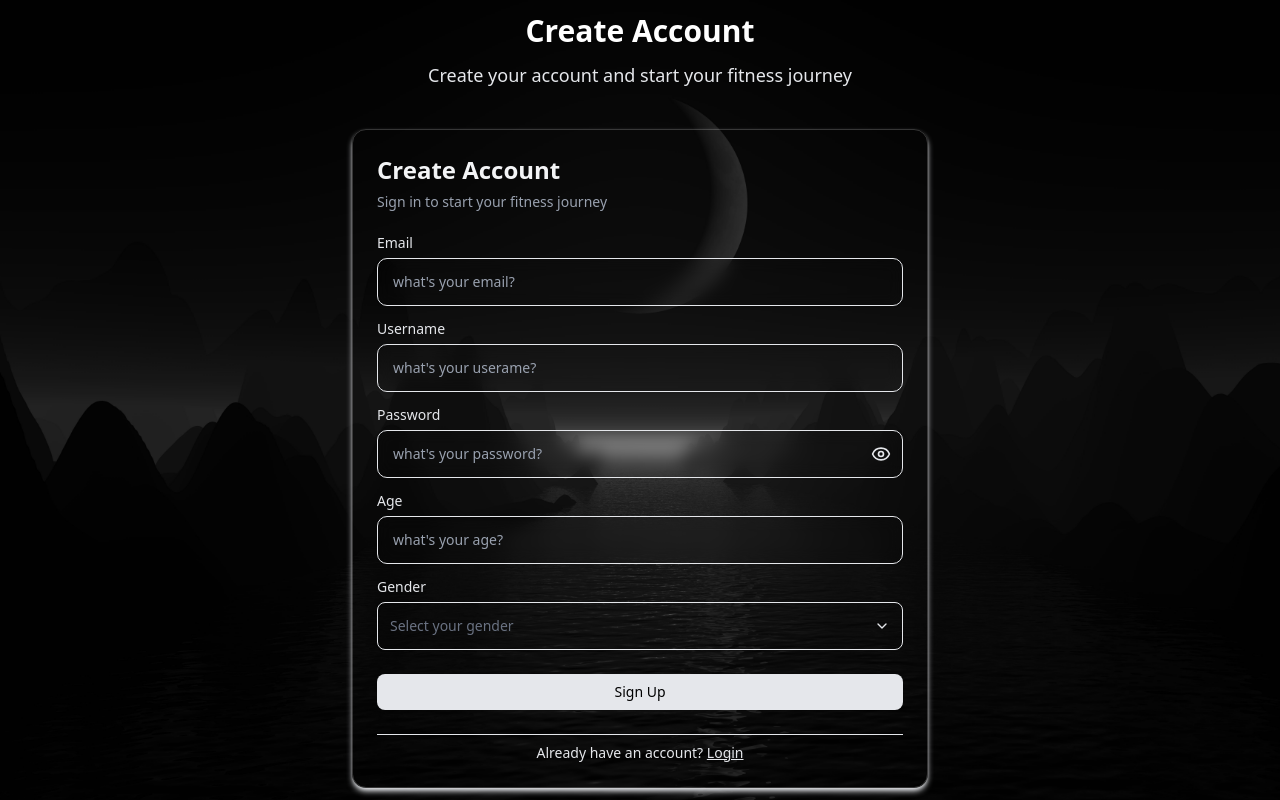
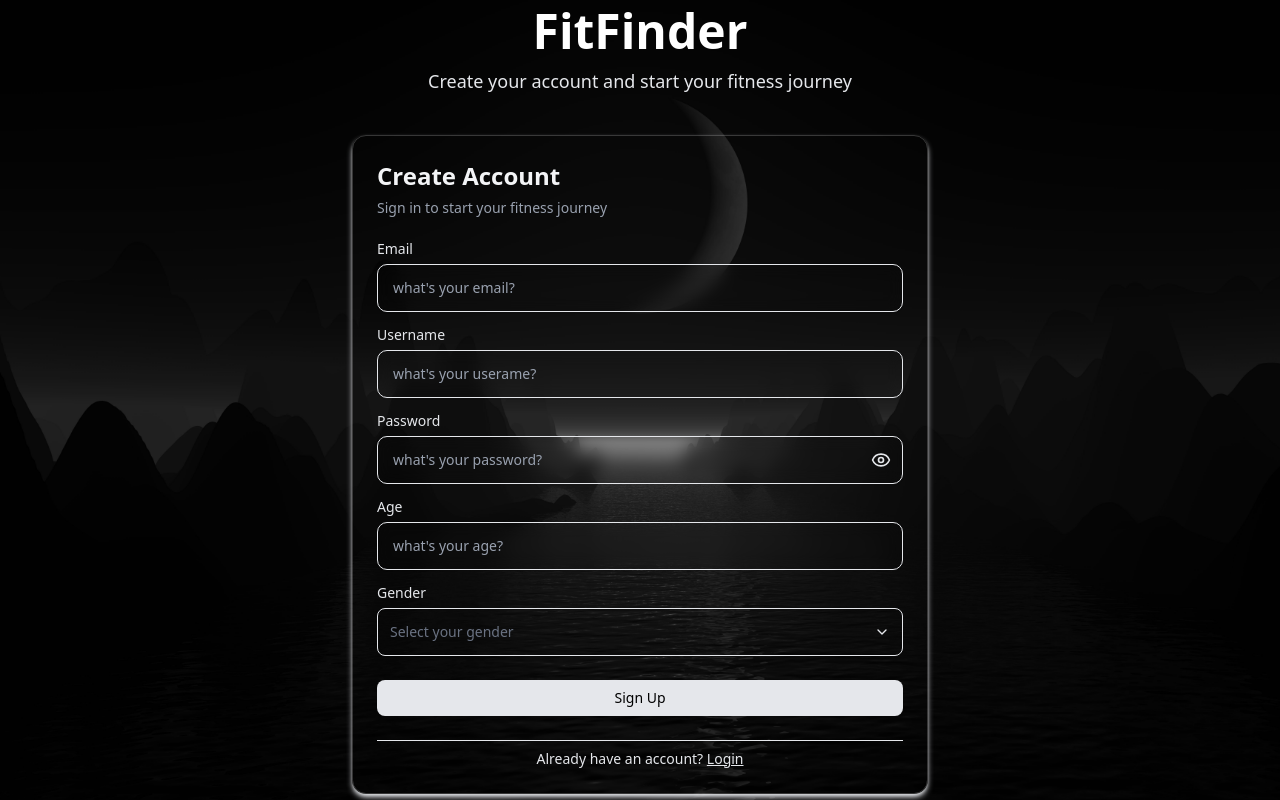
Before and after one commit to ugenee/FitFinder, a React (Vite) app: page /signup in a window 1280 px wide. Built offline with nearby package versions, Linux system fonts and the light colour scheme.

Commit message:
feat(login/signup): add bounce animations to both forms and refine validations

```diff
--- a/src/App.tsx
+++ b/src/App.tsx
@@ -1,9 +1,11 @@
 import { Routes, Route, Navigate } from "react-router-dom"
 import LoginPage from "./components/login"
 import SignUp from "./components/signup"
+import { AnimatePresence } from 'framer-motion'
 
 function App() {
   return (
+    // <AnimatePresence mode="wait">
     <Routes>
       {/* Default redirect */}
       <Route path="/" element={<Navigate to="/login" replace />} />
@@ -12,6 +14,7 @@ function App() {
       <Route path="/login" element={<LoginPage />} />
       <Route path="/signup" element={<SignUp />} />
     </Routes>
+    // </AnimatePresence>
   )
 }
 
--- a/src/components/signup.tsx
+++ b/src/components/signup.tsx
@@ -10,32 +10,35 @@ import { Select, SelectContent, SelectItem, SelectTrigger, SelectValue } from "@
 import backgroundImage from "@/assets/background.jpg"
 import { Card, CardContent, CardFooter, CardHeader, CardTitle, CardDescription } from "@/components/ui/card"
 import { useNavigate } from "react-router-dom"
+import { motion } from "framer-motion"
 
 
 const genderEnum = z.enum(["Male", "Female"]);
 
 
 const formSchema = z.object({
-    email: z.string().email("Invalid email"),
-    username: z
+  email: z.string().email("Invalid email"),
+  username: z
     .string()
     .min(8, "at least 8 characters")
     .max(20, "at most 20 characters")
     .regex(/^[a-zA-Z0-9]+$/, "Alphanumeric only"),
-    password: z
+  password: z
     .string()
     .min(8, "at least 8 characters")
     .regex(/[A-Z]/, "at least one uppercase")
     .regex(/[a-z]/, "at least one lowercase")
     .regex(/[0-9]/, "at least one number")
     .regex(/[!@#$%^&*_]/, "at least one special character"),
-    age: z.coerce
-    .number()
-    .min(16, "Age must be at least 16")
-    .max(80, "Age must be below 80"),
-    gender: genderEnum.refine((val) => !!val, {
-    message: "Gender is required",
-  }),
+  age: z.union([
+    z.number().min(16, "Age must be at least 16").max(80, "Age must be below 80"),
+    z.string()
+      .transform((val) => val === "" ? undefined : Number(val))
+      .refine((val) => val === undefined || !isNaN(val), "Must be a number")
+      .refine((val) => val === undefined || val >= 16, "Age must be at least 16")
+      .refine((val) => val === undefined || val <= 80, "Age must be below 80")
+  ]),
+  gender: genderEnum
 });
 
 type FormData = z.infer<typeof formSchema>;
@@ -63,17 +66,65 @@ export default function SignUp(){
 
 
     return (
-        <div style={{ backgroundImage: `url(${backgroundImage})` }}
-        className="relative w-full h-screen bg-cover bg-center flex flex-col items-center justify-center px-4">
+        <div
+        style={{ backgroundImage: `url(${backgroundImage})` }}
+        className="relative w-full h-screen bg-cover bg-center flex flex-col items-center justify-center px-4"
+        >
 
-        <div className="relative text-center mb-10">
-        <h1 className="font-bold text-3xl text-white">Create Account</h1>
-        <p className="mt-3 text-lg text-gray-200">
+        <motion.div
+        initial={{ opacity: 0, y: -30 }}
+        animate={{ opacity: 1, y: 0 }}
+        transition={{
+          type: "spring",
+          damping: 10,
+          stiffness: 100
+        }}
+        className="relative text-center mb-10"
+        >
+        <motion.h1
+        className="text-5xl font-extrabold text-white"
+        initial={{ scale: 0.9 }}
+          animate={{ scale: 1 }}
+          transition={{
+            type: "spring",
+            damping: 10,
+            stiffness: 100,
+            delay: 0.2
+          }}
+        >
+          FitFinder
+        </motion.h1>
+        <motion.p
+        className="mt-3 text-lg text-gray-200"
+        initial={{ opacity: 0 }}
+          animate={{ opacity: 1 }}
+          transition={{
+            type: "spring",
+            damping: 10,
+            stiffness: 100,
+            delay: 0.4
+          }}
+        >
           Create your account and start your fitness journey
-        </p>
-        </div>
+        </motion.p>
+        </motion.div>
 
-        <div className="relative w-full max-w-xl">
+        <motion.div
+        initial={{ opacity: 0, y: 50, scale: 0.95 }}
+        animate={{
+          opacity: 1,
+          y: 0,
+          scale: 1,
+          transition: {
+            type: "spring",
+            damping: 10,
+            stiffness: 100,
+            delay: 0.3
+          }
+        }}
+        className="relative w-full max-w-xl"
+        >
+
         <Card className="w-full bg-white/0 opacity-100 border-white/20 shadow-md shadow-gray-200">
           <CardHeader>
             <CardTitle className="text-2xl font-semibold text-gray-100">
@@ -85,7 +136,16 @@ export default function SignUp(){
         <Form {...form}>
             <form id="signup" onSubmit={form.handleSubmit(onSubmit)} className="space-y-4" noValidate>
                 <div className="flex flex-col">
-
+                <motion.div
+                  initial={{ opacity: 0, x: -20 }}
+                  animate={{ opacity: 1, x: 0 }}
+                  transition={{
+                    type: "spring",
+                    damping: 12,
+                    stiffness: 100,
+                    delay: 0.7
+                  }}
+                >
                 <FormField
                 control={form.control}
                 name="email"
@@ -102,9 +162,20 @@ export default function SignUp(){
                     </FormItem>
                 )}>
                 </FormField>
+                </motion.div>
                 </div>
 
                 <div>
+                <motion.div
+                  initial={{ opacity: 0, x: -20 }}
+                  animate={{ opacity: 1, x: 0 }}
+                  transition={{
+                    type: "spring",
+                    damping: 12,
+                    stiffness: 100,
+                    delay: 0.7
+                  }}
+                >
                 <FormField
                 control={form.control}
                 name="username"
@@ -122,9 +193,20 @@ export default function SignUp(){
                     </FormItem>
                 )}>
                 </FormField>
+                </motion.div>
                 </div>
 
                 <div>
+                    <motion.div
+                  initial={{ opacity: 0, x: -20 }}
+                  animate={{ opacity: 1, x: 0 }}
+                  transition={{
+                    type: "spring",
+                    damping: 12,
+                    stiffness: 100,
+                    delay: 0.7
+                  }}
+                >
                 <FormField
                 control={form.control}
                 name="password"
@@ -152,9 +234,20 @@ export default function SignUp(){
                     </FormItem>
                 )}>
                 </FormField>
+                </motion.div>
                 </div>
 
                 <div>
+                <motion.div
+                  initial={{ opacity: 0, x: -20 }}
+                  animate={{ opacity: 1, x: 0 }}
+                  transition={{
+                    type: "spring",
+                    damping: 12,
+                    stiffness: 100,
+                    delay: 0.7
+                  }}
+                >
                 <FormField
                 control={form.control}
                 name="age"
@@ -168,9 +261,20 @@ export default function SignUp(){
                     </FormItem>
                 )}>
                 </FormField>
+                </motion.div>
                 </div>
 
                 <div>
+                <motion.div
+                  initial={{ opacity: 0, x: -20 }}
+                  animate={{ opacity: 1, x: 0 }}
+                  transition={{
+                    type: "spring",
+                    damping: 12,
+                    stiffness: 100,
+                    delay: 0.7
+                  }}
+                >
                     <FormField
                     control={form.control}
                     name="gender"
@@ -197,6 +301,7 @@ export default function SignUp(){
                         </FormItem>
 
                     )}/>
+                    </motion.div>
                 </div>
             </form>
         </Form>
@@ -217,7 +322,7 @@ export default function SignUp(){
 
 
         </Card>
-        </div>
+        </motion.div>
         </div>
 
     )
```
Also changed, not shown: src/components/login.tsx (+72 -20 lines).
